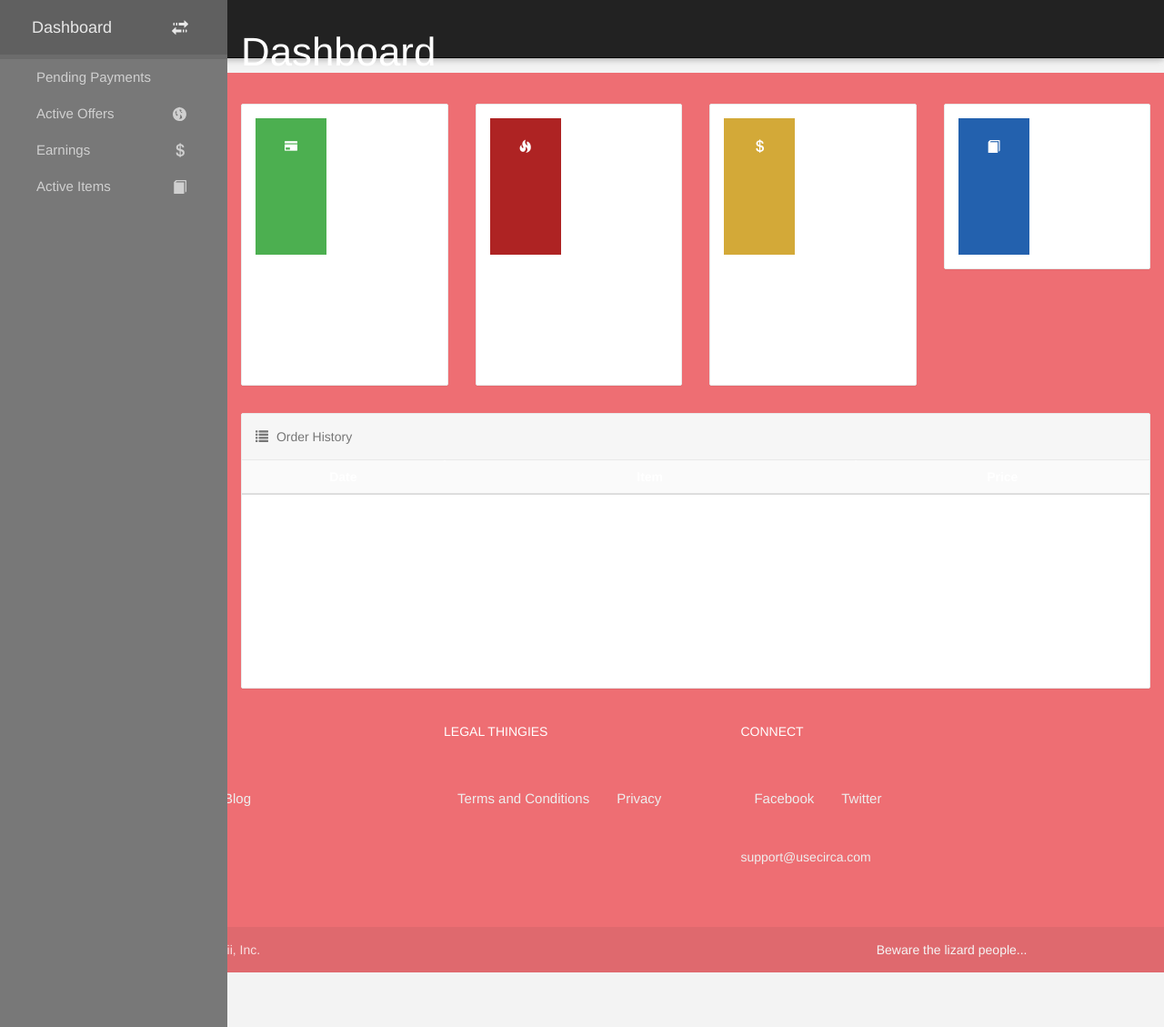
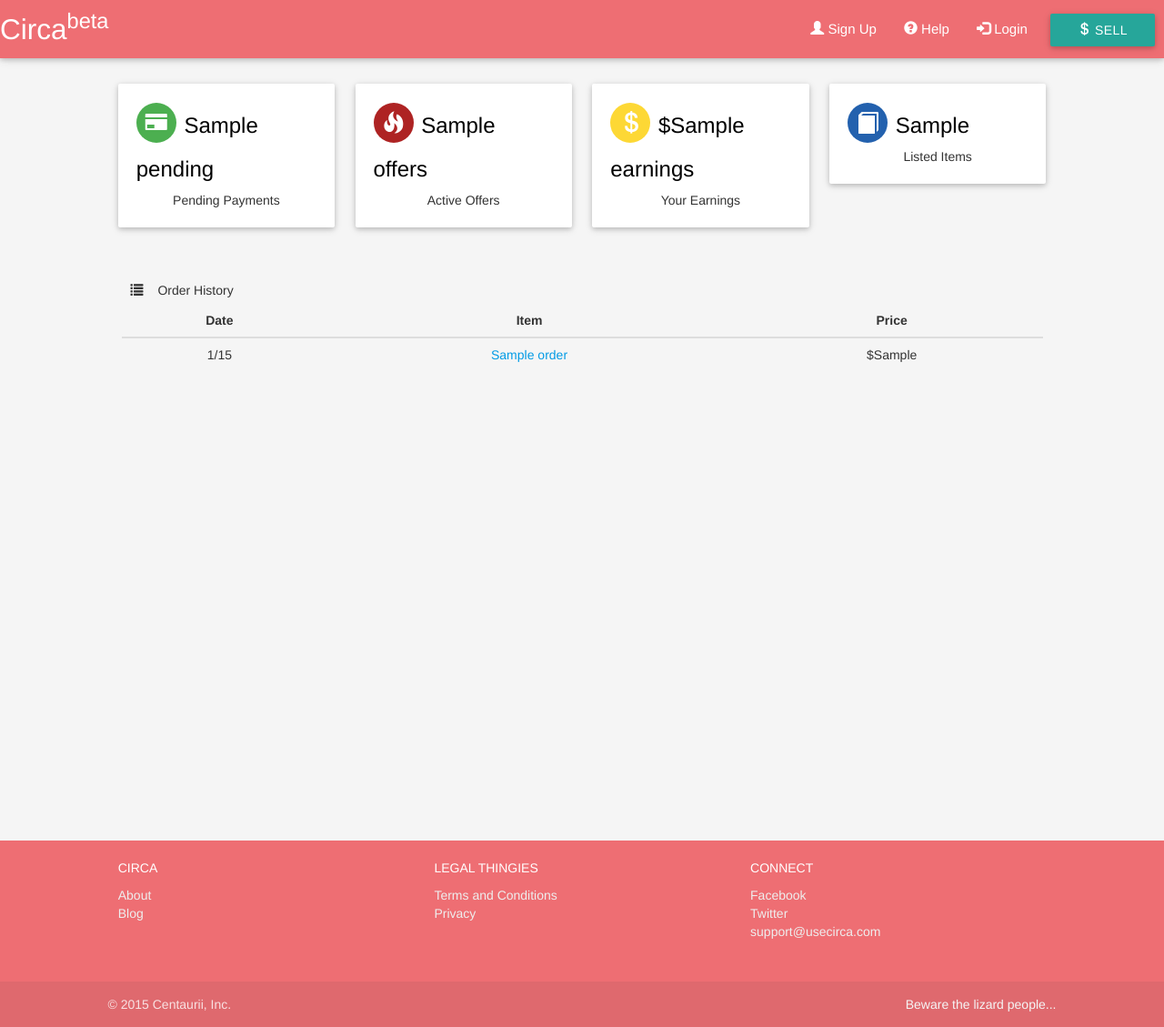
Before and after one commit to gnarizzy/circa, a Django app: template circa/templates/dashboard.html in a window 1280 px wide. Shown: the whole page at 91% size. Run offline with Django 3.2, Linux system fonts and the light colour scheme; the template is opened without the code that fills it: most values are stand-ins (such as "Sample title", 1, 10 or a date in 2020); some libraries are stand-ins or nearby versions.

Commit message:
Start to dashboard transform

```diff
--- a/circa/templates/dashboard.html
+++ b/circa/templates/dashboard.html
@@ -1,127 +1,62 @@
 {% extends 'base.html' %}
 {% load static %}
 {% block head_block %}
-    <link rel="stylesheet" type="text/css" href="{% static 'css/content.css'%}">
-    <link rel="stylesheet" type="text/css" href="{% static 'css/header.css'%}">
-    <link rel="stylesheet" type="text/css" href="{% static 'css/main.css'%}">
-    <link rel="stylesheet" type="text/css" href="{% static 'css/sidebar.css'%}">
-    <link rel="stylesheet" type="text/css" href="{% static 'css/widgets.css'%}">
-    <script type="text/javascript" src="{% static 'js/app.js'%}"></script>
-    <script type="text/javascript" src="{% static 'js/jquery.cookie.js'%}"></script>
+  <style type="text/css">
+    i.glyphicon {
+      padding: 10px;
+      margin-right: 2px;
+    }
+
+    @media only screen and (min-width : 993px) {
+          .container {
+            width: 85%; } }
+  </style>
 {% endblock %}
 {% block title_block %}
     Dashboard
 {% endblock %}
-{% block nav_block %}
-    <nav class="navbar navbar-inverse navbar-fixed-top">
-{% endblock %}
-
 {% block body_block %}
-<body>
-  <div id="page-wrapper" class="active">
-
-    <!-- Sidebar -->
-    <div id="sidebar-wrapper">
-      <ul class="sidebar">
-        <li id="toggle-sidebar" class="sidebar-main">
-          <a href="#">
-            Dashboard
-            <span class="menu-icon glyphicon glyphicon-transfer"></span>
-          </a>
-        </li>
-        <li class="sidebar-list">
-          <a href="/pending/">Pending Payments <span class="menu-icon glyphicon glyphicon-dashboard"></span></a>
-        </li>
-        <li class="sidebar-list">
-          <a href="/offers/">Active Offers <span class="menu-icon glyphicon glyphicon-fire"></span></a>
-        <li class="sidebar-list">
-          <a href="/earnings/">Earnings <span class="menu-icon glyphicon glyphicon-usd"></span></a>
-        </li>
-        <li class="sidebar-list">
-          <a href="/items/">Active Items <span class="menu-icon glyphicon glyphicon-book"></span></a>
-        </li>
-
-
-      </ul>
-
-    </div>
-
-    <!-- End Sidebar -->
-
-    <div id="content-wrapper">
-      <div class="page-content">
-
-        <!-- Header Bar -->
-      <div class="row header">
-          <div class="col-xs-12">
-            <div class="meta pull-left">
-              <div class="page">
-                <h3>Dashboard</h3>
-              </div>
-            </div>
-
-        </div>
-
-        <!-- End Header Bar -->
-
-
+    <div class="take-space"></div>
+    <div class="container">
         <!-- Main Content -->
-
           <div class="row">
-            <div class="col-lg-3 col-md-6 col-xs-12">
-              <div class="widget">
-                <div class="widget-body">
-                  <div class="widget-icon green pull-left">
-                    <a href="/pending/"><i class="glyphicon glyphicon-credit-card"></i></a>
-                  </div>
-                  <div class="widget-content pull-left">
-                    <div class="title">{{pending}}</div>
-                    <div class="comment">Pending Payments</div>
-                  </div>
-                  <div class="clearfix"></div>
+            <div class="col s12 m6 l3">
+              <div class="card">
+                <div class="card-content">
+                  <span class="card-title black-text center">
+                    <i class="glyphicon glyphicon-credit-card circle green white-text"></i>
+                    {{pending}}</span>
+                    <p class="center">Pending Payments</p>
                 </div>
               </div>
             </div>
-            <div class="col-lg-3 col-md-6 col-xs-12">
-              <div class="widget">
-                <div class="widget-body">
-                  <div class="widget-icon red pull-left">
-                    <a href="/offers/"><i class="glyphicon glyphicon-fire"></i></a>
-                  </div>
-                  <div class="widget-content pull-left">
-                    <div class="title">{{offers}}</div>
-                    <div class="comment">Active Offers</div>
-                  </div>
-                  <div class="clearfix"></div>
+            <div class="col s12 m6 l3">
+              <div class="card">
+                <div class="card-content">
+                  <span class="card-title black-text">
+                    <i class="glyphicon glyphicon-fire circle red white-text"></i>
+                    {{offers}}</span>
+                    <p class="center">Active Offers</p>
                 </div>
               </div>
             </div>
-            <div class="col-lg-3 col-md-6 col-xs-12">
-              <div class="widget">
-                <div class="widget-body">
-                  <div class="widget-icon orange pull-left">
-                    <a href="/earnings/"><i class="glyphicon glyphicon-usd"></i></a>
-                  </div>
-                  <div class="widget-content pull-left">
-                    <div class="title">${{earnings}}</div>
-                    <div class="comment">Earnings</div>
-                  </div>
-                  <div class="clearfix"></div>
+            <div class="col s12 m6 l3">
+              <div class="card">
+                <div class="card-content">
+                  <span class="card-title black-text">
+                    <i class="glyphicon glyphicon-usd circle yellow darken-1 white-text"></i>
+                    ${{earnings}}</span>
+                    <p class="center">Your Earnings</p>
                 </div>
               </div>
             </div>
-            <div class="spacer visible-xs"></div>
-            <div class="col-lg-3 col-md-6 col-xs-12">
-              <div class="widget">
-                <div class="widget-body">
-                  <div class="widget-icon blue pull-left">
-                    <a href="/items/"><i class="glyphicon glyphicon-book"></i></a>
-                  </div>
-                  <div class="widget-content pull-left">
-                    <div class="title">{{active_items}}</div>
-                    <div class="comment">Active Items</div>
-                  </div>
-                  <div class="clearfix"></div>
+            <div class="col s12 m6 l3">
+              <div class="card">
+                <div class="card-content">
+                  <span class="card-title black-text">
+                    <i class="glyphicon glyphicon-book circle blue white-text"></i>
+                    {{active_items}}</span>
+                    <p class="center">Listed Items</p>
                 </div>
               </div>
             </div>
@@ -129,7 +64,7 @@
           <div class="row">
             <div class="col-lg-12">
               <div class="widget">
-                <div class="widget-title">
+                <div class="card-title">
                   <i class="glyphicon glyphicon-list"></i> Order History
                   <div class="clearfix"></div>
                 </div>
@@ -155,8 +90,6 @@
         <!-- End Main Content -->
 
       </div><!-- End Page Content -->
-    </div><!-- End Content Wrapper -->
-  </div><!-- End Page Wrapper -->
 
 
 {% endblock %}
```
